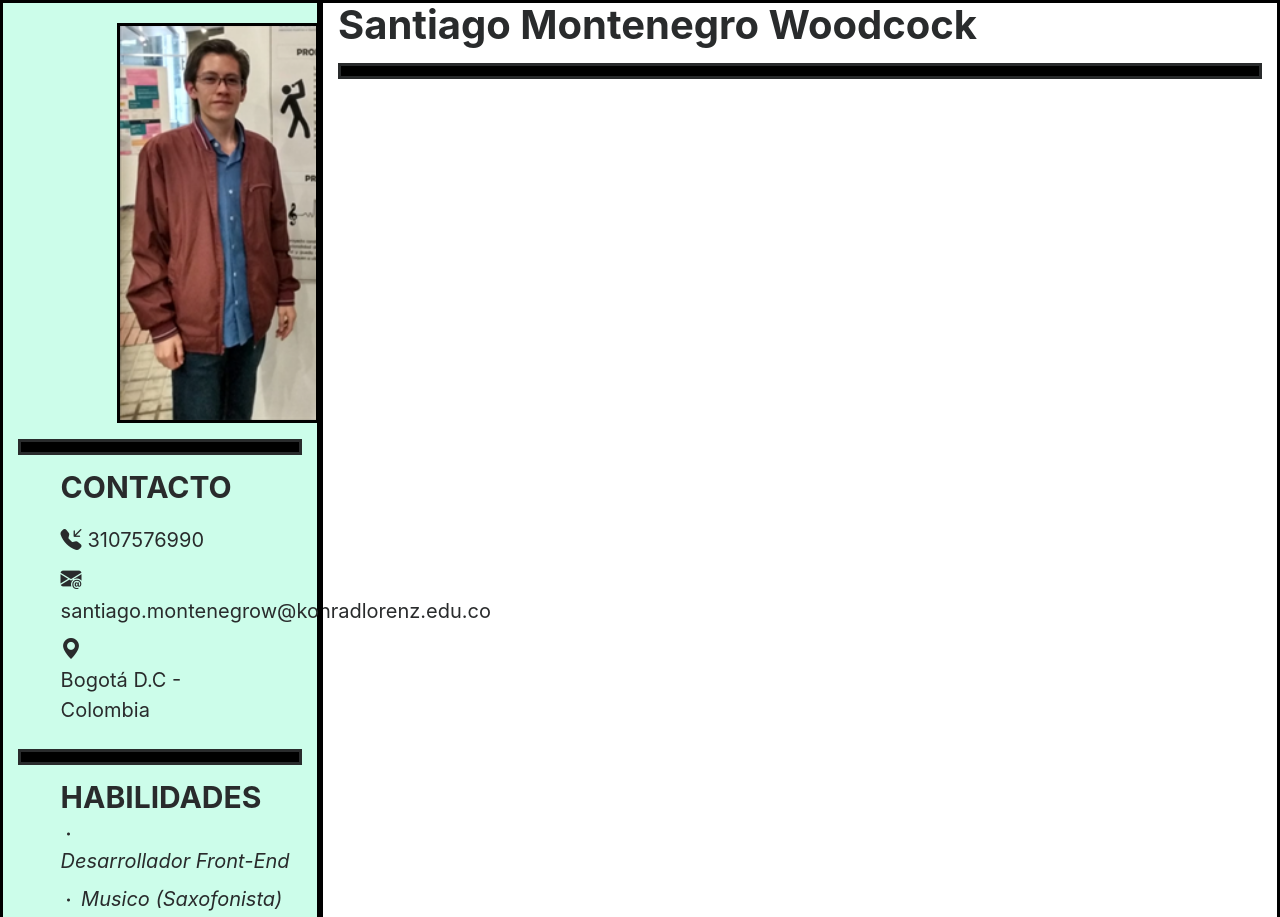
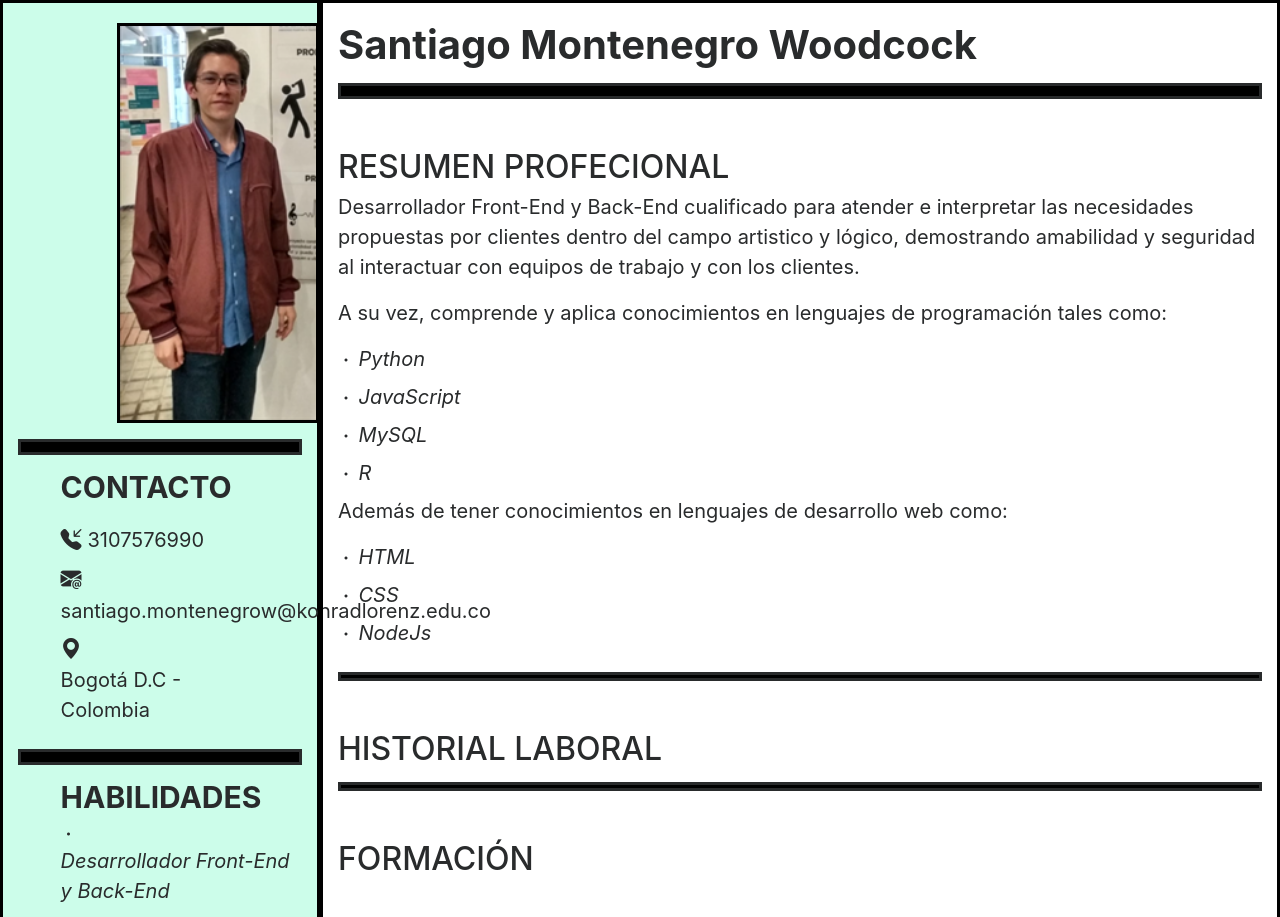
Before and after one commit to Lupin10/TalleresDise-oDeInterfaces, a plain HTML site: page index.html in a window 1280 px wide. Shown: the top 917 px of the page. Drawn offline with nearby package versions, Linux system fonts and the light colour scheme.

Commit message:
Complemento de información "col-md-9"
Se da comienzo a la edición de la sección “col-md-9” agregando información relacionada con el perfil laboral, profesional y sobre la formación del autor.

```diff
--- a/css/style.css
+++ b/css/style.css
@@ -14,6 +14,9 @@
     width: auto;
     border: solid black;
 }
+#nombre{
+    margin-top: 20px;
+}
 .textCol3{
     margin-left: 15%;
 }
@@ -23,6 +26,9 @@
     font-size: 21px;
 
 }
+h2{
+    margin-top: 50px;
+}
 h3{
     font-size: 30px;
 }
@@ -31,6 +37,14 @@ hr{
     background-color:black;
     height: 10px;
 }
+p{
+    font-size: 20px;
+}
+.divicion{
+    border: solid;
+    background-color:black;
+    height: 3px;
+}
 label{
     font-size: 20px;
 }
--- a/index.html
+++ b/index.html
@@ -42,7 +42,7 @@
       <div class="textCol3">
         <h3><b>HABILIDADES</b></h3>
         <i class="bi bi-dot">
-          <label>Desarrollador Front-End</label>
+          <label>Desarrollador Front-End y Back-End</label>
         </i> <br>
         <i class="bi bi-dot">
           <label>Musico (Saxofonista)</label>
@@ -65,12 +65,58 @@
         <label>Diploma de la Pontificia Universidad Javeriana para curso básico de Python (2019).</label>
         <label>Diploma de el Centro de Idiomas Asiaticos para el curso del idioma japones basico 2 (2022).</label>
         <label>Diploma en conocimientos del arte marcial "karate" cinturon amarillo (8vo kyu) de la escuela de deportes "El Cubo" (2022).</label>
+        <label>Reconocimiento por proyecto de investigación de la Fundación Universitaria Konrad Lorenz.</label>
       </div>
 		</div>
 
 		<div class="col-md-9">
-      <h1><b>Santiago Montenegro Woodcock</b></h1>
+      <div id="nombre">
+        <h1><b>Santiago Montenegro Woodcock</b></h1>
+      </div>
+
       <hr>
+
+      <div>
+        <h2>RESUMEN PROFECIONAL</h2>
+        <p>Desarrollador Front-End y Back-End cualificado para atender e interpretar las necesidades propuestas por clientes dentro del campo artistico y lógico, demostrando amabilidad y seguridad al interactuar con equipos de trabajo y con los clientes.</p>
+        <p>A su vez, comprende y aplica conocimientos en lenguajes de programación tales como:</p>
+        <i class="bi bi-dot">
+          <label>Python</label>
+        </i> <br>
+        <i class="bi bi-dot">
+          <label>JavaScript</label>
+        </i> <br>
+        <i class="bi bi-dot">
+          <label>MySQL</label>
+        </i> <br>
+        <i class="bi bi-dot">
+          <label>R</label>
+        </i> <br>
+        <p>Además de tener conocimientos en lenguajes de desarrollo web como:</p>
+        <i class="bi bi-dot">
+          <label>HTML</label>
+        </i> <br>
+        <i class="bi bi-dot">
+          <label>CSS</label>
+        </i> <br>
+        <i class="bi bi-dot">
+          <label>NodeJs</label>
+        </i> <br>
+      </div>
+
+      <hr class="divicion">
+
+      <div>
+        <h2>HISTORIAL LABORAL</h2>
+        <p></p>
+      </div>
+
+      <hr class="divicion">
+
+      <div>
+        <h2>FORMACIÓN</h2>
+        <p></p>
+      </div>
 		</div>
 	</div>
 </div>
```
